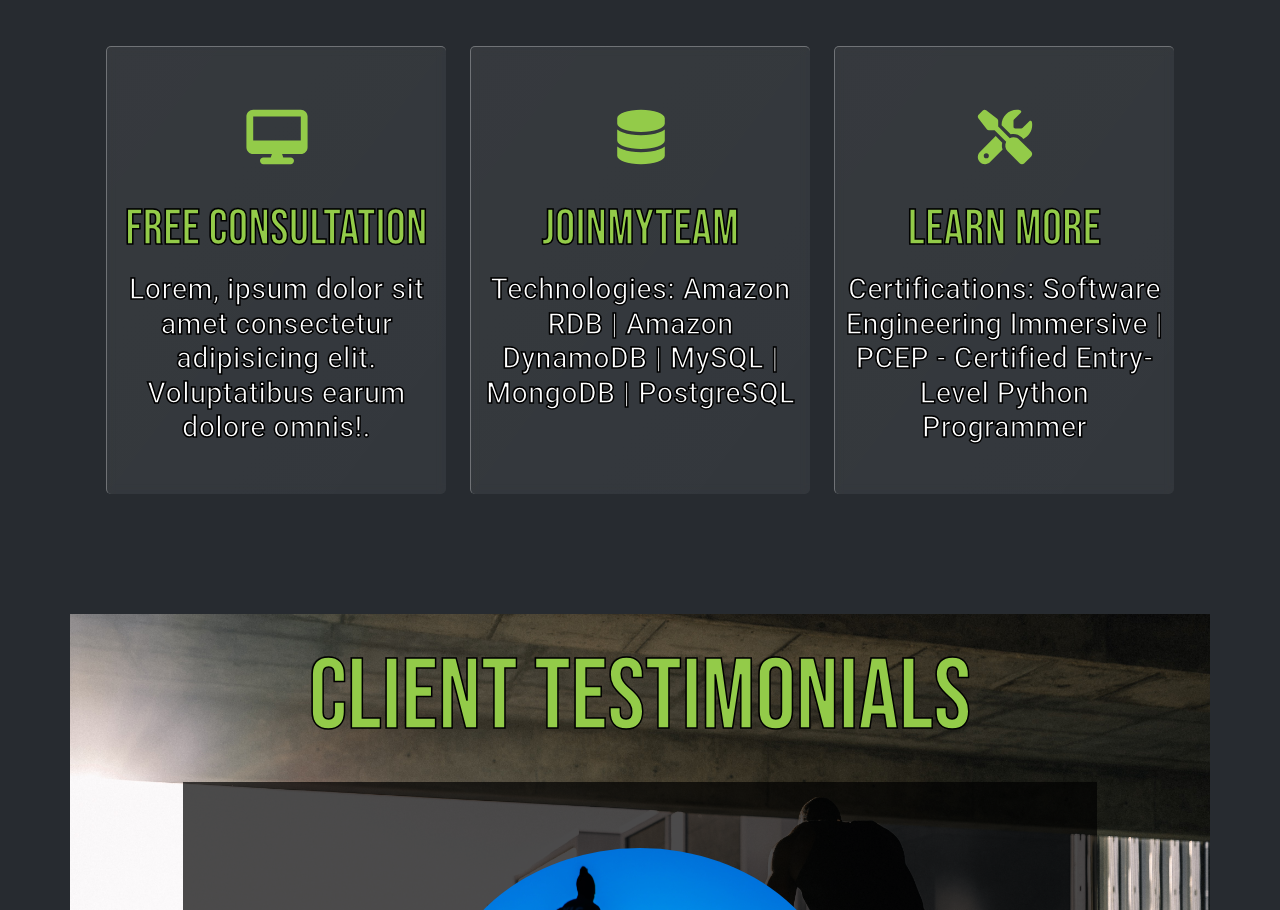
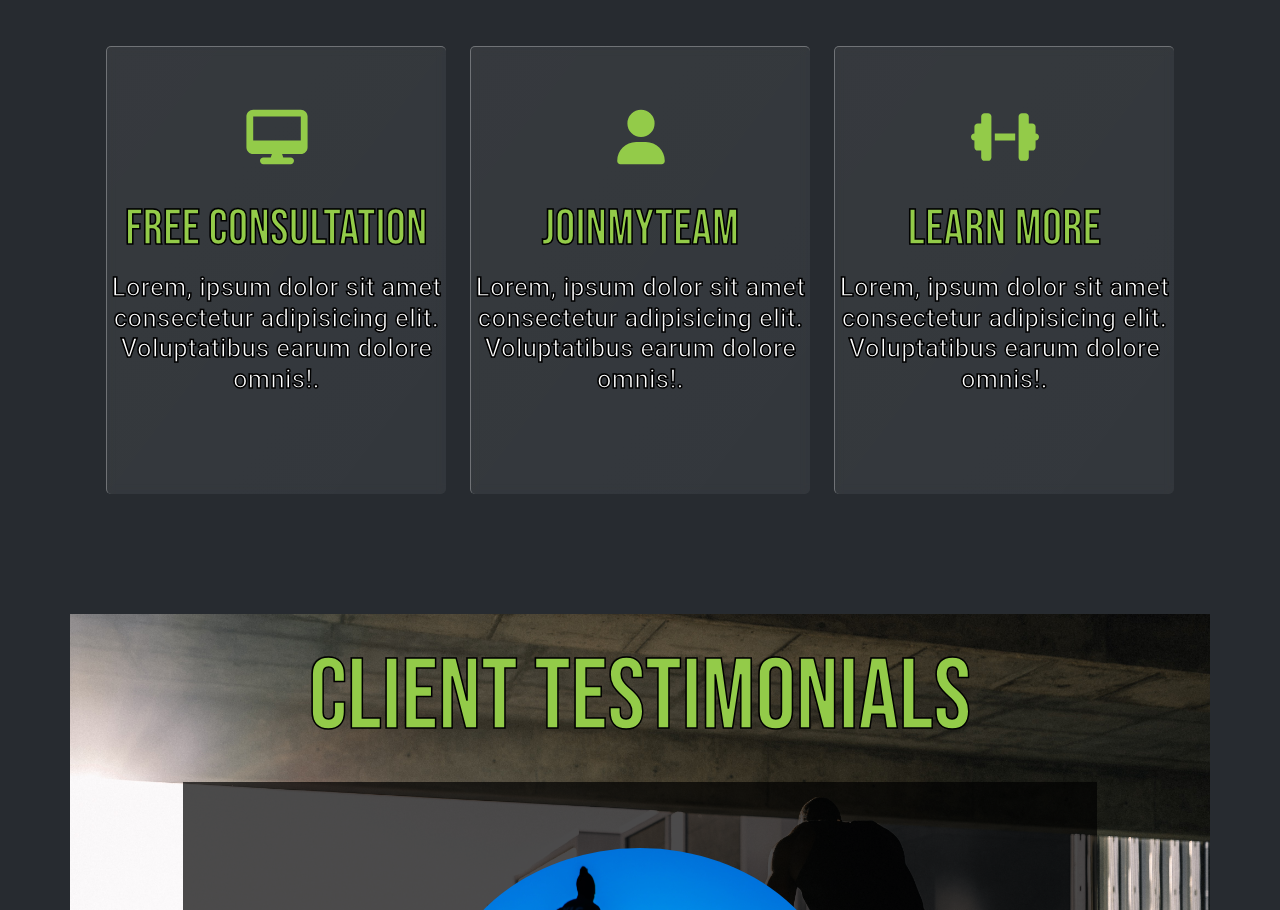
Before and after one commit to OhziiiLov3/joinMyObession, a React (Create React App) app in the folder frontend/: page / in a window 1280 px wide. Shown: the part 982-1892 px from the top of the page. Built offline with nearby package versions, Linux system fonts and the light colour scheme; a web font is replaced by a local one.

Commit message:
updating sign up cards

```diff
--- a/frontend/src/index.css
+++ b/frontend/src/index.css
@@ -153,7 +153,10 @@ img.card-img{
 }
 
 .services .box:hover h3 {
-  padding: .25rem;
+  font-size: 50px !important;
+  position: relative;
+  bottom: 50px;
+  padding: .30rem;
   text-transform: uppercase;
   font-family: 'Oswald', sans-serif;
   font-family: 'Roboto', sans-serif;
@@ -161,6 +164,9 @@ img.card-img{
 }
 
 .services .box:hover p {
+  position: relative;
+  font-size: 1.6rem;
+  bottom: 55px;
   padding: .25rem;
   text-transform: uppercase;
   font-family: 'Oswald', sans-serif;
@@ -172,7 +178,7 @@ img.card-img{
   text-transform: none;
   position: relative;
   bottom: 120px;
-  font-size: 1.8rem;
+  font-size: 1.6rem;
   font-family: 'Oswald', sans-serif;
   font-family: 'Roboto', sans-serif;
   padding: .10rem;
--- a/frontend/src/screens/HomeScreen.js
+++ b/frontend/src/screens/HomeScreen.js
@@ -3,7 +3,11 @@ import React from 'react'
 import Training from '../components/Training'
 // import trainings from '../trainings'
 import { FontAwesomeIcon } from "@fortawesome/react-fontawesome"
-import { faDesktop, faDatabase, faTools} from '@fortawesome/free-solid-svg-icons'
+import {
+  faDesktop,
+  faDumbbell,
+  faUser
+} from "@fortawesome/free-solid-svg-icons";
 
 import {Link} from "react-scroll"
 
@@ -35,9 +39,9 @@ const HomeScreen = () => {
                   </Link>
                   <p>
                     {" "}
-                    Lorem, ipsum dolor sit amet consectetur adipisicing elit. Voluptatibus earum dolore omnis!.{" "}
+                    Lorem, ipsum dolor sit amet consectetur adipisicing elit.
+                    Voluptatibus earum dolore omnis!.{" "}
                   </p>
-
                 </div>
               </div>
               {/*  */}
@@ -47,7 +51,7 @@ const HomeScreen = () => {
                     {" "}
                     <FontAwesomeIcon
                       className="service-icon"
-                      icon={faDatabase}
+                      icon={faUser}
                       size="2x"
                     />{" "}
                   </div>
@@ -62,8 +66,8 @@ const HomeScreen = () => {
                   </Link>
                   <p>
                     {" "}
-                    Technologies: Amazon RDB | Amazon DynamoDB | MySQL | MongoDB
-                    | PostgreSQL
+                    Lorem, ipsum dolor sit amet consectetur adipisicing elit.
+                    Voluptatibus earum dolore omnis!.{" "}
                   </p>
                 </div>
               </div>
@@ -74,7 +78,7 @@ const HomeScreen = () => {
                     {" "}
                     <FontAwesomeIcon
                       className="service-icon"
-                      icon={faTools}
+                      icon={faDumbbell}
                       size="2x"
                     />{" "}
                   </div>
@@ -88,8 +92,9 @@ const HomeScreen = () => {
                     <h3>Learn More</h3>
                   </Link>
                   <p>
-                    Certifications: Software Engineering Immersive | PCEP -
-                    Certified Entry-Level Python Programmer
+                    {" "}
+                    Lorem, ipsum dolor sit amet consectetur adipisicing elit.
+                    Voluptatibus earum dolore omnis!.{" "}
                   </p>
                 </div>
               </div>
```
